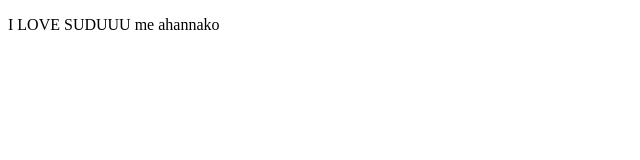
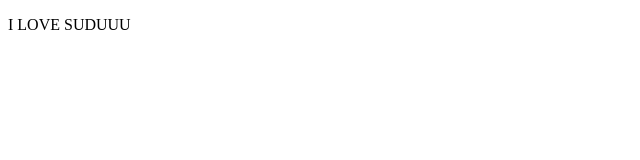
Before and after one commit to Pasindu2025/newone, a plain HTML site: page index.html in a window 1280 px wide. Shown: the whole page, without its empty margins (0-640 px from the left). Drawn offline with Linux system fonts and the light colour scheme.

Commit message:
Update index.html

```diff
--- a/index.html
+++ b/index.html
@@ -6,6 +6,6 @@
     <title>Document</title>
 </head>
 <body>
-    <p>I LOVE SUDUUU me ahannako </p>
+    <p>I LOVE SUDUUU </p>
 </body>
 </html>
```
